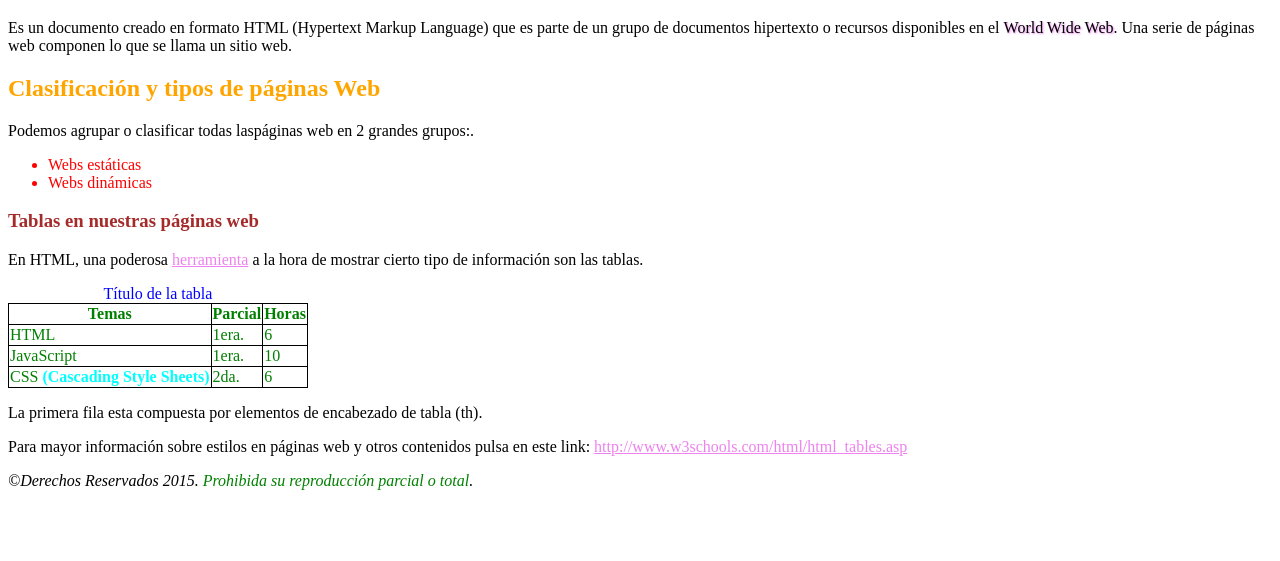
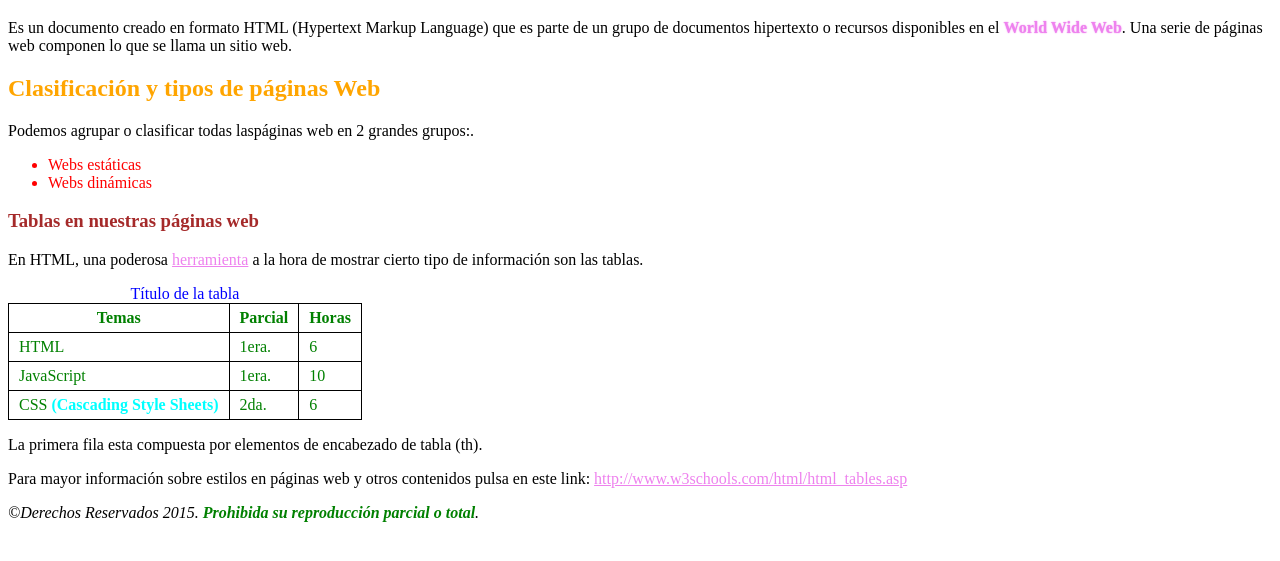
Before and after one commit to McChama/Actividad-10-PW, a plain HTML site: page index.html in a window 1280 px wide. Shown: the part 61-622 px from the top of the page. Drawn offline with Linux system fonts and the light colour scheme.

Commit message:
Update Style.css

```diff
--- a/Style/Style.css
+++ b/Style/Style.css
@@ -4,30 +4,33 @@ h1,h3{ color: brown; }/*Titulo 1 y 3*/
 
 /*Primer parrafo*/
 p strong{
-    font-weight: 100;
-    text-shadow: 1px 1px 2px violet;
+    color: violet;
+    text-shadow: 0px 0px 1.5px;
 }
 
 /*Listas*/
 ul{ color: red; }
 
 /*Hipervínculos*/
-a{
-    text-shadow: initial;
-    color: violet;
-}
+a{ color: violet; }
 
 /*Tabla*/
 table{ border-collapse: collapse; }/*Evitar bordes dobles*/
 table caption{ color: blue; } /*Titulo de la tabla*/
 table strong{ color: aqua; } /*Letras negritas exclusivas de la tabla, color aqua*/
-table, tr, td, th{ border: 1px solid black; } /*Dibujar bordes de la tabla*/
+table th, table td{ padding: 5px 10px;}/*Ajustar el contenido de las celdas*/
+table, tr, td, th{ border: 1px solid black;} /*Dibujar bordes de la tabla*/
 
 /*Pie de pagina*/
-#derechos{ font-style: italic; }
+#derechos{ font-style: italic; } /*Letra italica*/
 
+/*Linea de texto del pie de pagina*/
 p span strong, table{
+    color: green;
+    text-shadow: initial; /*Borrar estilos de sombra del primer parrafo*/
+}
 
+#Git a {
     text-shadow: initial;
-    color: green;
+    color: blue;
 }
```
